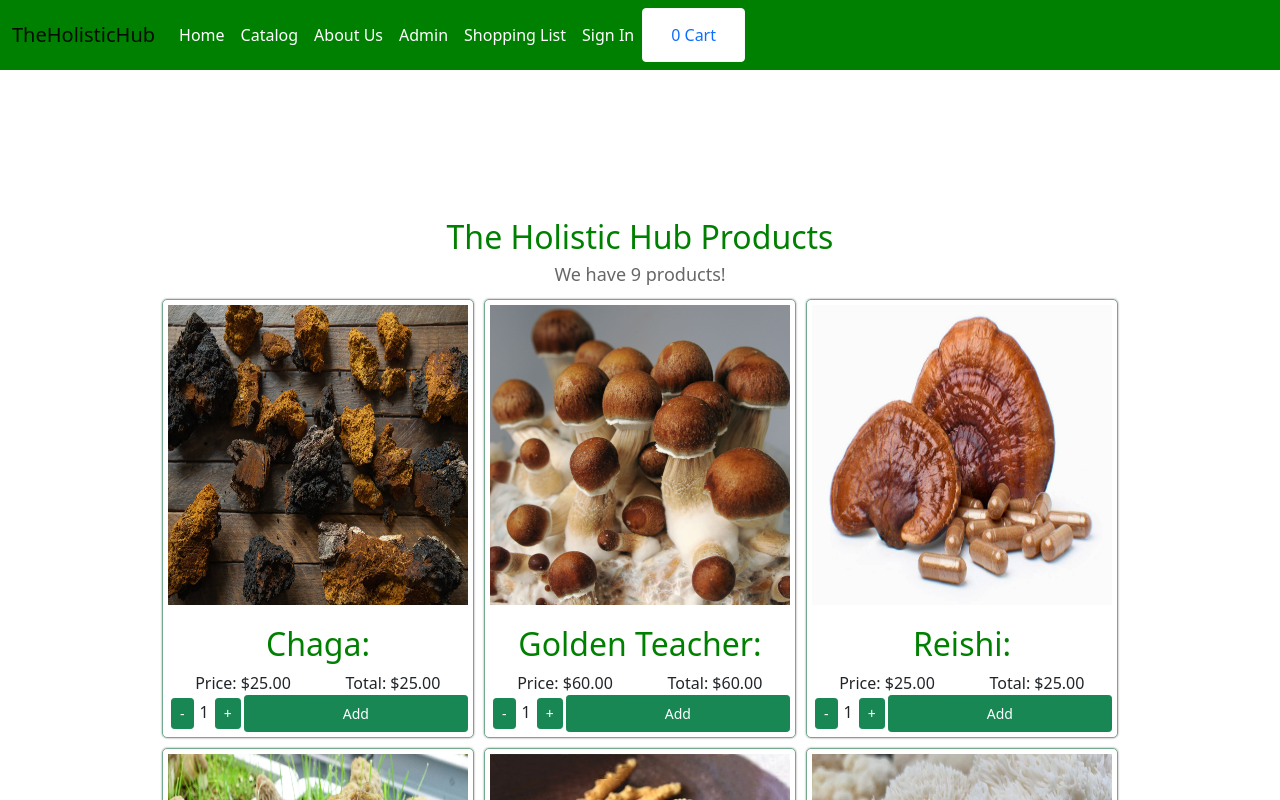
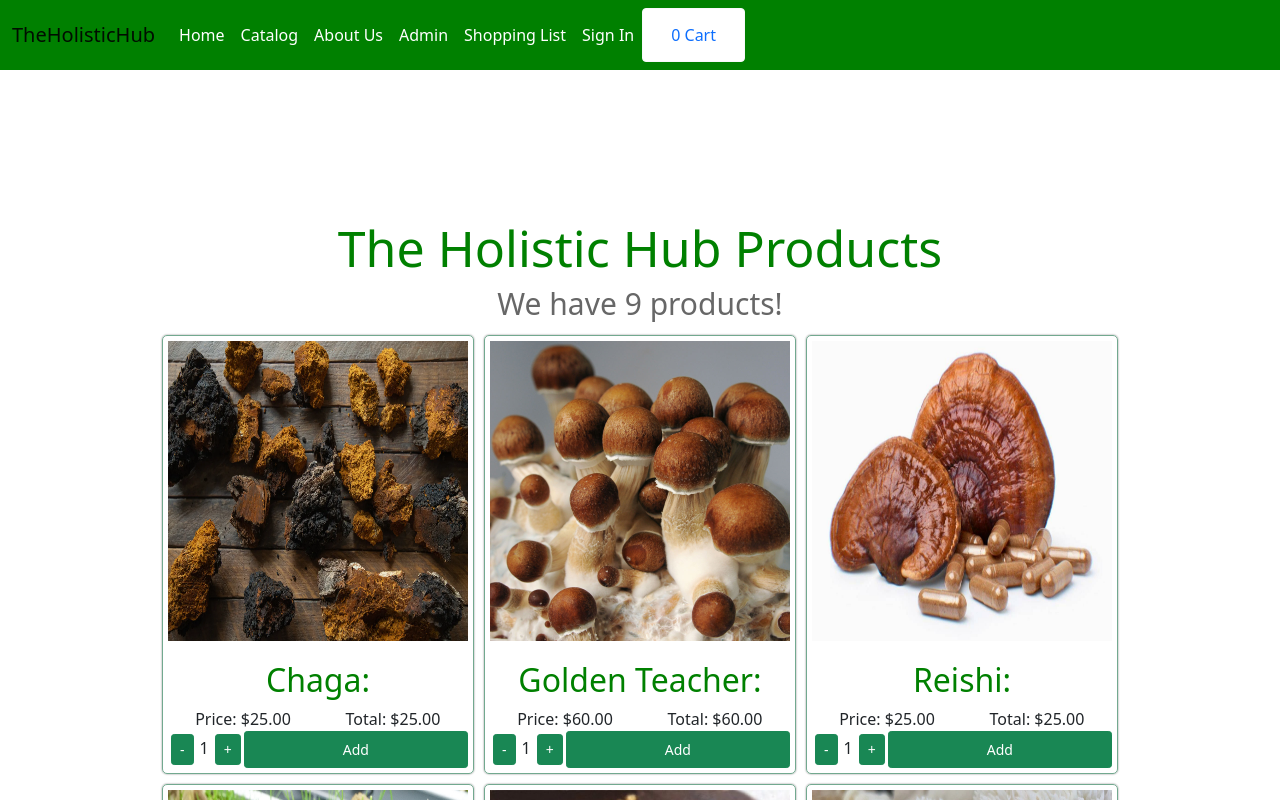
Before and after one commit to benjaminvance/THH, a React (Create React App) app: page /catalog in a window 1280 px wide. Shown: the top 800 px of the page. Built offline with nearby package versions, Linux system fonts and the light colour scheme.

Commit message:
catalog update

```diff
--- a/src/components/catalog.css
+++ b/src/components/catalog.css
@@ -3,9 +3,13 @@
     padding-top: 20px;
 }
 
+.catalog-title{
+   font-size: 50px;
+}
+
 .catalog h3 {
     color: #676767;
-    font-size: 18px;
+    font-size: 30px;
 }
 
 .catalog {
--- a/src/components/catalog.jsx
+++ b/src/components/catalog.jsx
@@ -20,7 +20,7 @@ const Catalog = () => {
 
     return (
         <div className="catalog">
-            <h2>The Holistic Hub Products</h2>
+            <h2 class="catalog-title">The Holistic Hub Products</h2>
             <h3>We have {products.length} products!</h3>
 
             {
```
